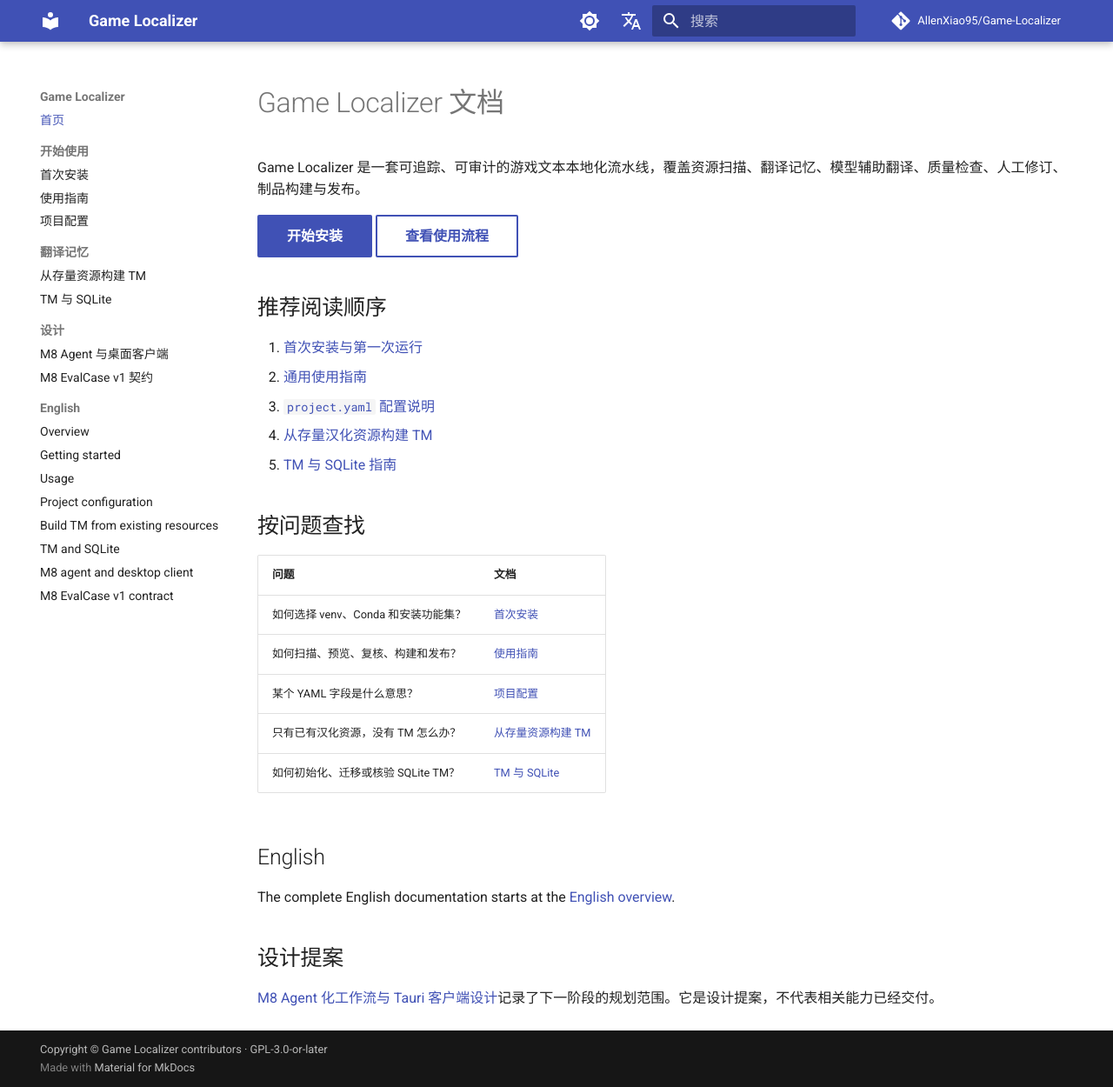
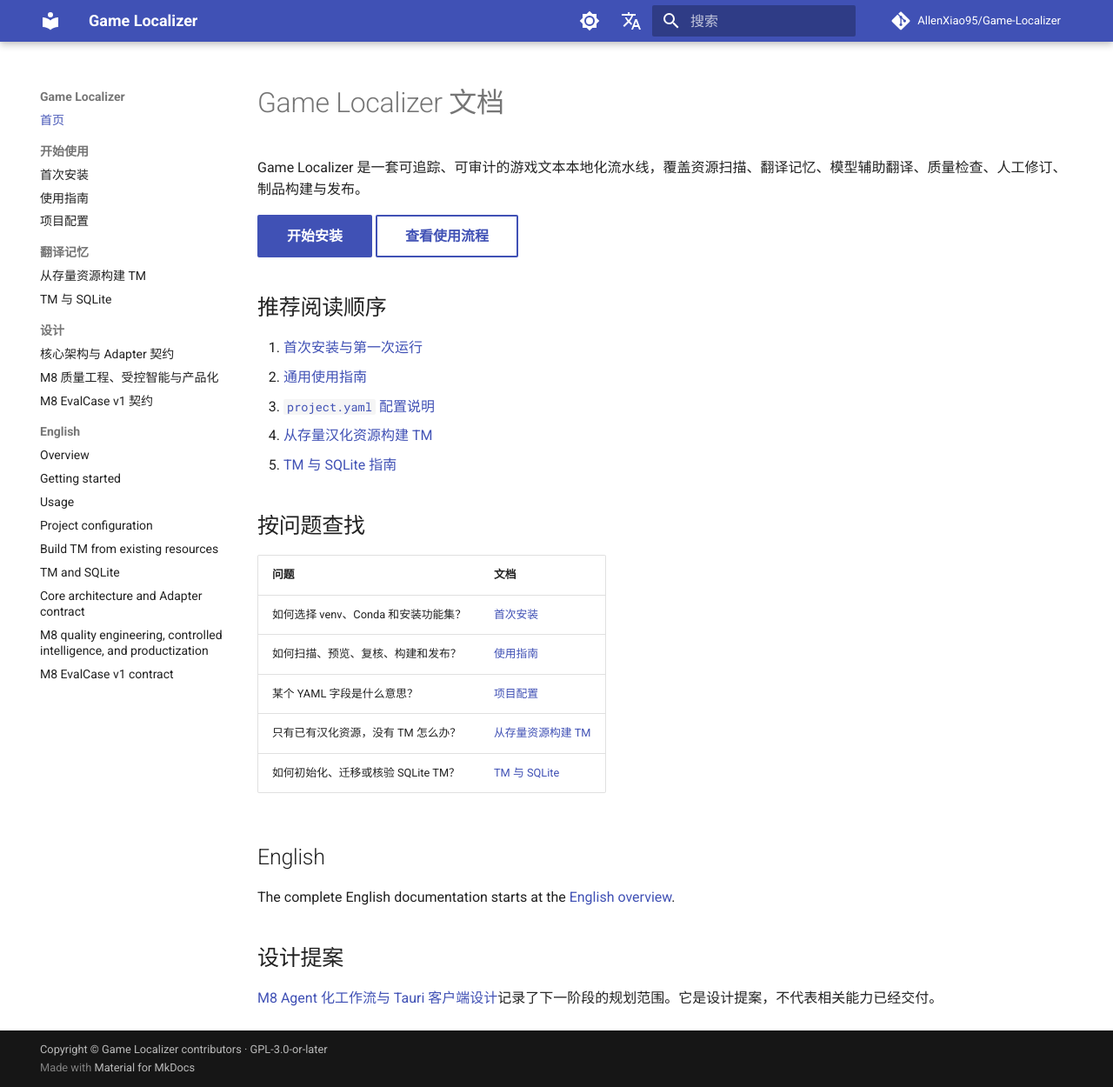
Before and after one commit to AllenXiao95/Game-Localizer, an MkDocs documentation site: the page built from docs/index.md, in a window 1280 px wide and 1250 px high. Shown: the whole window at 87% size. Built offline with MkDocs 1.6.1 and Material for MkDocs 9.7.7, drawn with Linux system fonts in a browser that asks for light colours; comment, search, counter and statistics services are not loaded.

Commit message:
docs: expose core architecture and revised M8 roadmap

```diff
--- a/mkdocs.yml
+++ b/mkdocs.yml
@@ -59,7 +59,8 @@ nav:
       - 从存量资源构建 TM: tm-bootstrap.md
       - TM 与 SQLite: translation-memory.md
   - 设计:
-      - M8 Agent 与桌面客户端: milestone-m8-agent-client.md
+      - 核心架构与 Adapter 契约: core-architecture.md
+      - M8 质量工程、受控智能与产品化: milestone-m8-agent-client.md
       - M8 EvalCase v1 契约: m8-evalcase-v1-contract.md
   - English:
       - Overview: en/index.md
@@ -68,7 +69,8 @@ nav:
       - Project configuration: en/project-configuration.md
       - Build TM from existing resources: en/tm-bootstrap.md
       - TM and SQLite: en/translation-memory.md
-      - M8 agent and desktop client: en/milestone-m8-agent-client.md
+      - Core architecture and Adapter contract: en/core-architecture.md
+      - M8 quality engineering, controlled intelligence, and productization: en/milestone-m8-agent-client.md
       - M8 EvalCase v1 contract: en/m8-evalcase-v1-contract.md
 
 extra:
```
